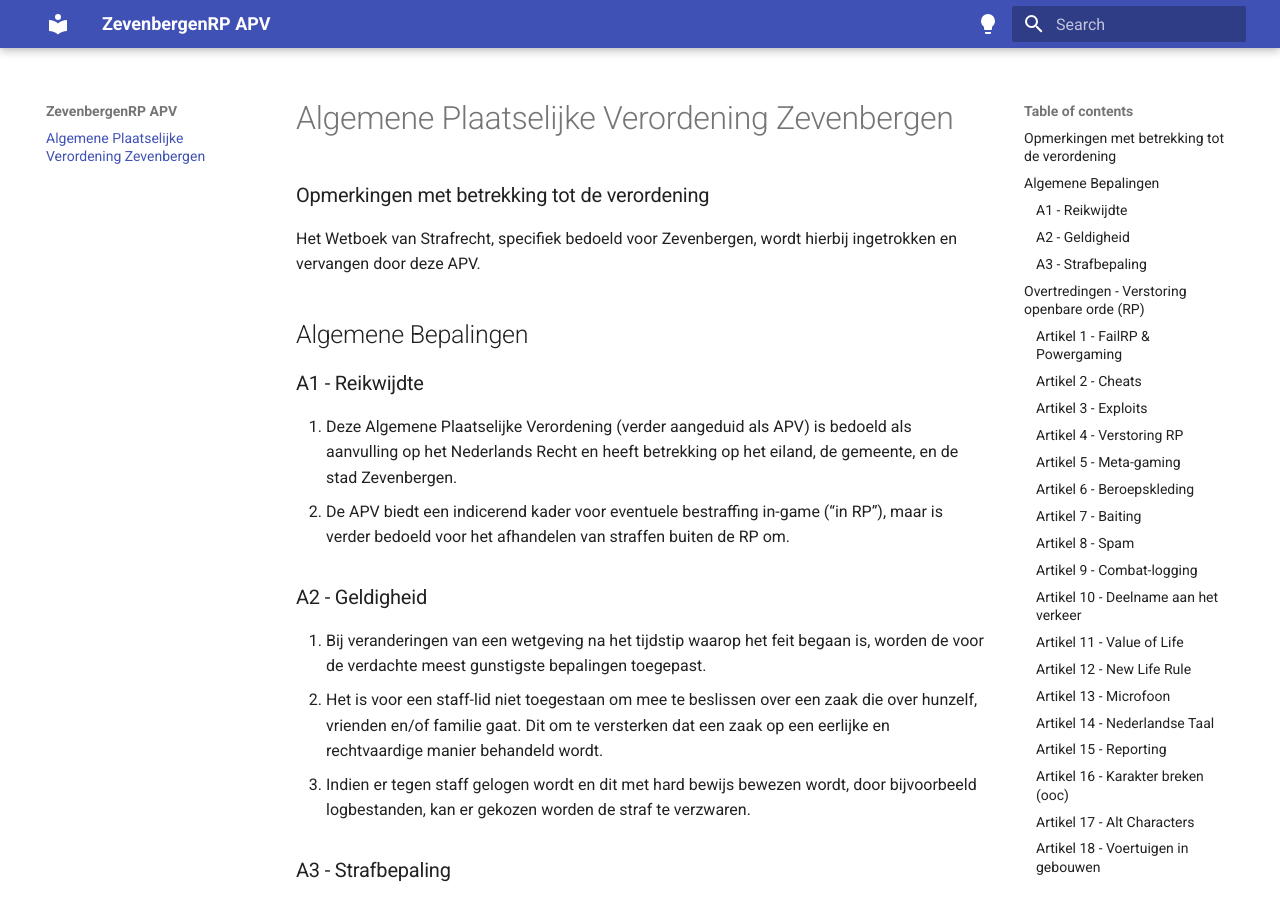
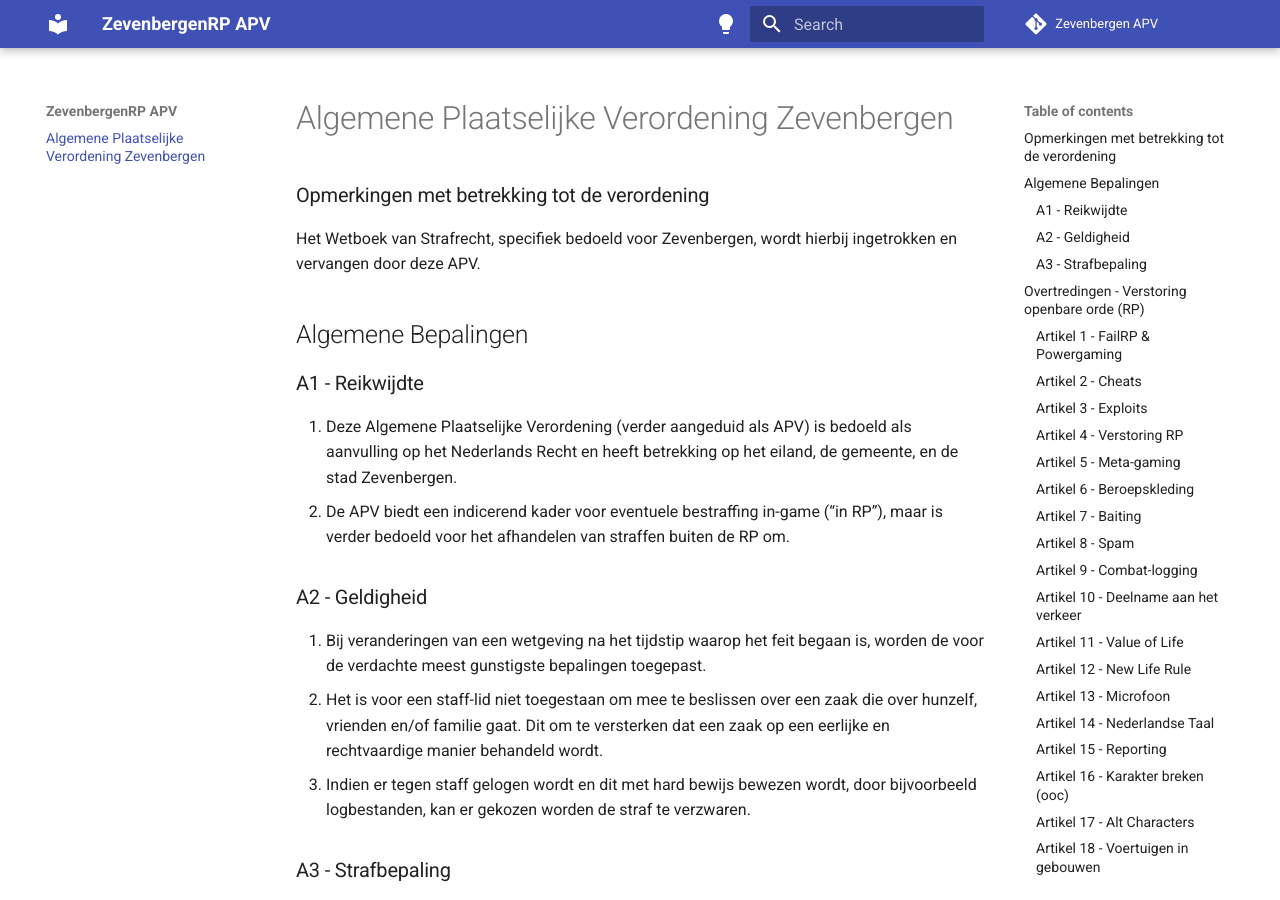
Before and after one commit to RyanFHO/wetboek-apv, an MkDocs documentation site: the page built from docs/index.md, in a window 1280 px wide and 900 px high. Built offline with MkDocs 1.6.1 and Material for MkDocs 9.7.7, drawn with Linux system fonts in a browser that asks for light colours; comment, search, counter and statistics services are not loaded.

Commit message:
Update mkdocs.yml
Repository URL Toegevoegd aan de MkDocs

```diff
--- a/mkdocs.yml
+++ b/mkdocs.yml
@@ -17,3 +17,7 @@ theme:
       toggle:
         icon: material/lightbulb-outline
         name: Switch to light mode
+# Repository
+repo_url: 'https://github.com/RyanFHO/wetboek-apv/'
+repo_name: 'Zevenbergen APV'
+edit_uri: 'https://github.com/RyanFHO/wetboek-apv'
```
